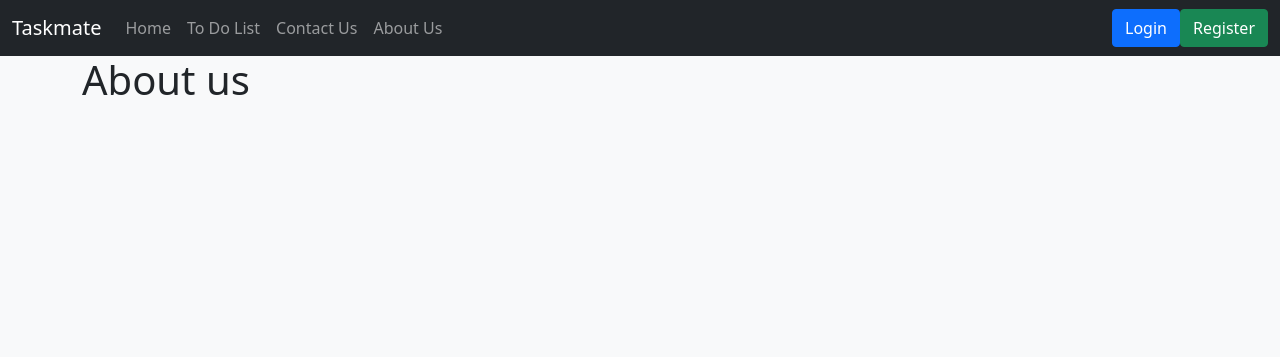
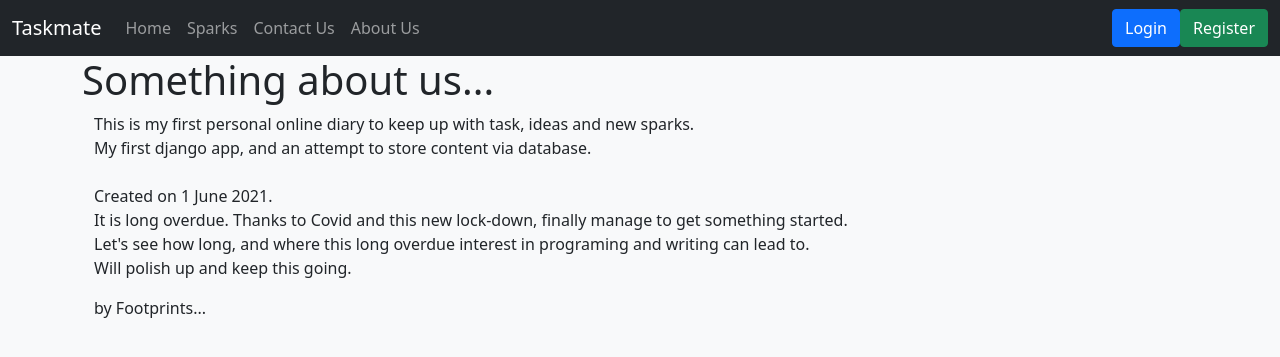
Before and after one commit to Stephyo/taskmate, a Django app: page /about in a window 1280 px wide. Shown: the top 357 px of the page. Run offline with Django 3.2, Linux system fonts and the light colour scheme.

Commit message:
Update Contact and About us

```diff
--- a/templates/base.html
+++ b/templates/base.html
@@ -37,7 +37,7 @@
             <a class="nav-link" href="{% url 'index'%}">Home</a>
           </li>
           <li class="nav-item">
-            <a class="nav-link" href="{% url 'todolist'%}">To Do List</a>
+            <a class="nav-link" href="{% url 'todolist'%}">Sparks</a>
           </li>
           <li class="nav-item">
             <a class="nav-link" href="{% url 'contact'%}">Contact Us</a>
--- a/todolist_app/templates/about.html
+++ b/todolist_app/templates/about.html
@@ -1,5 +1,21 @@
 {% extends 'base.html' %} {% block title %}
-<title>About us - Taskmate</title>
+<title>About Me..- Taskmate</title>
 {% endblock title %} {% block content %}
 <h1>{{about_text}}</h1>
+
+<div class='container'>
+
+<p>This is my first personal online diary to keep up with task, ideas and new sparks.</br>
+My first django app, and an attempt to store content via database.</br>
+
+</br>
+Created on 1 June 2021. </br>
+It is long overdue. Thanks to Covid and this new lock-down, finally manage to get something started.</br>
+Let's see how long, and where this long overdue interest in programing and writing can lead to. </br>
+Will polish up and keep this going.</p>
+
+<p>by Footprints...</p>
+</div>
+
+
 {% endblock content %}
--- a/todolist_app/views.py
+++ b/todolist_app/views.py
@@ -82,13 +82,13 @@ def index(request):
 
 def contact(request):
     context = {
-        'contact_text': "Welcome to Contact",
+        'contact_text': "Contact us",
     }
     return render(request, 'contact.html', context)
 
 
 def about(request):
     context = {
-        'about_text': "About us",
+        'about_text': "Something about us...",
     }
     return render(request, 'about.html', context)
```
Also changed, not shown: todolist_app/templates/contact.html (+12 -0 lines).
